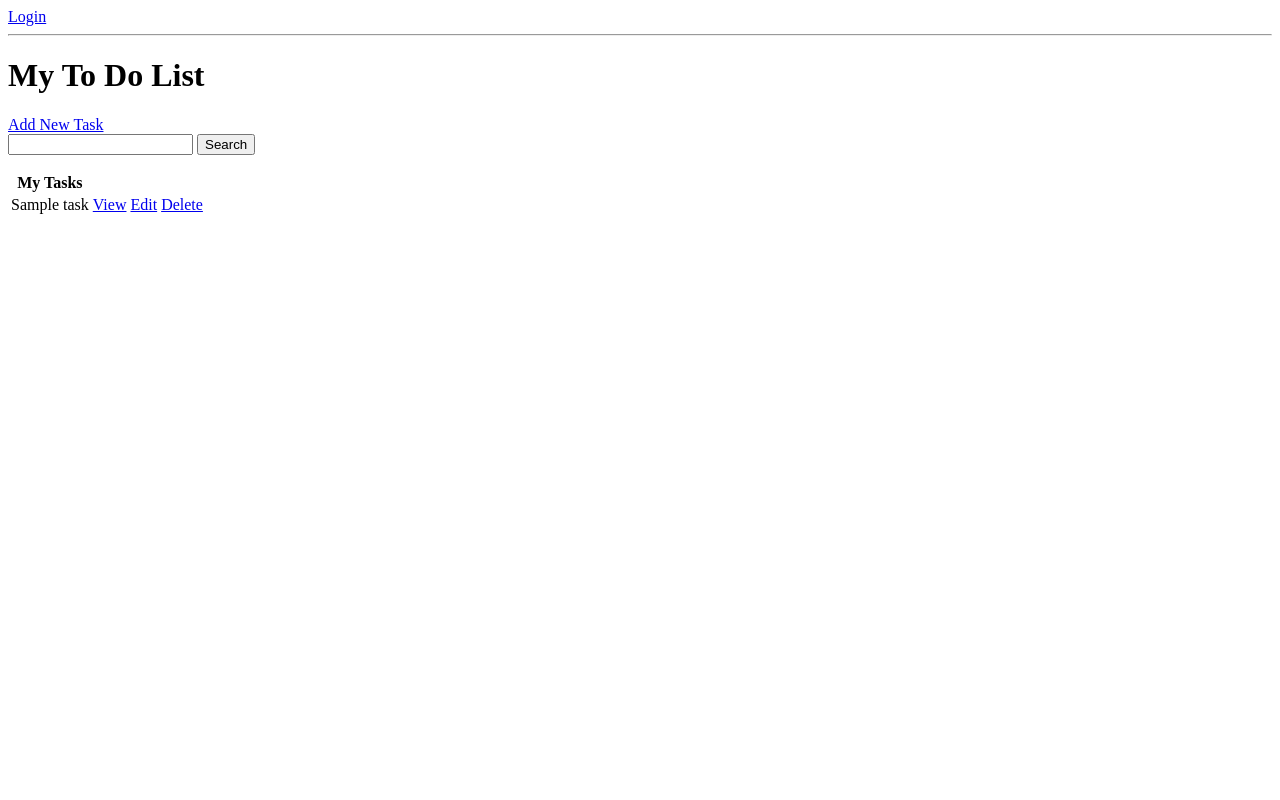
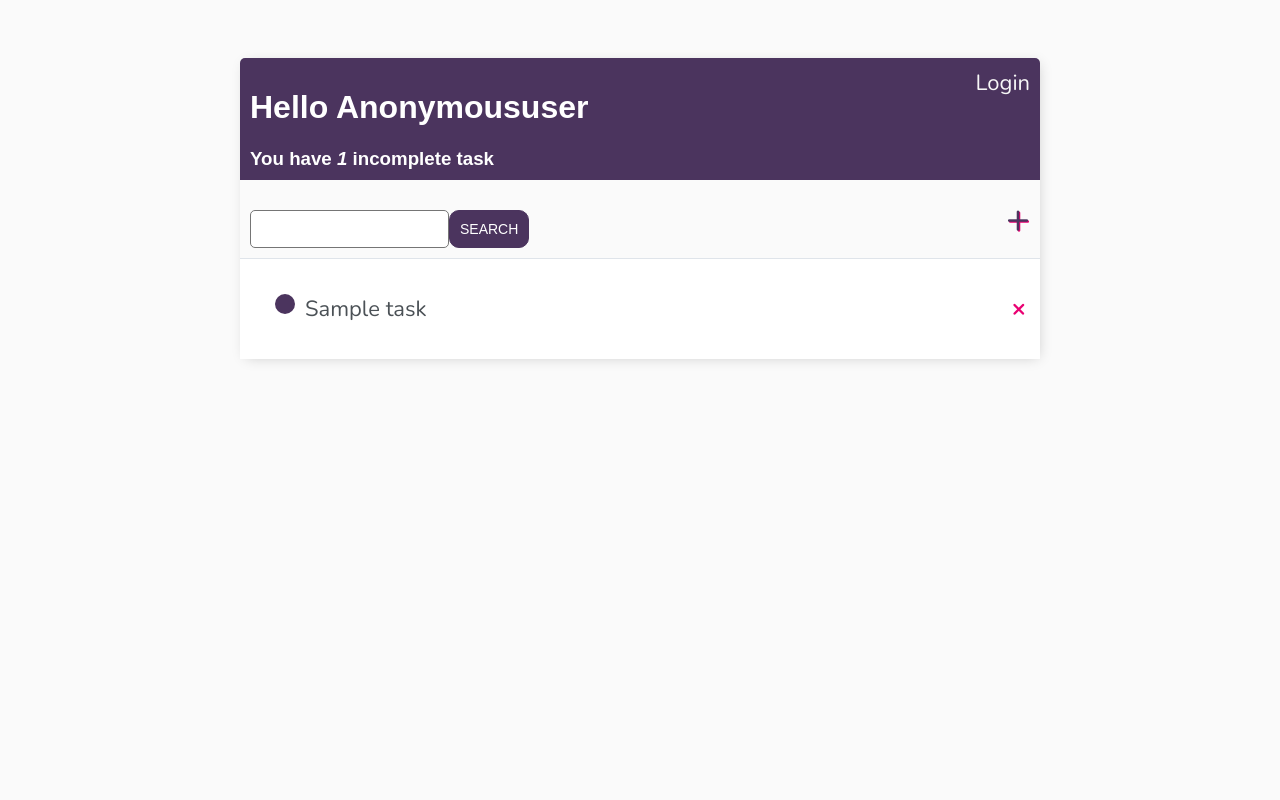
Before and after one commit to ycazeau/TodoListApp, a Django app: template base/templates/base/task_list.html in a window 1280 px wide. Run offline with Django 3.2, Linux system fonts and the light colour scheme; the template is opened without the code that fills it: most values are stand-ins (such as "Sample title", 1, 10 or a date in 2020).

Commit message:
Styling the pages

```diff
--- /dev/null
+++ b/base/templates/base/main.html
@@ -0,0 +1,167 @@
+<!DOCTYPE html>
+
+<html>
+    <head>
+        <meta charset= "utf-8">
+        <meta http-equiv="X-UA-Compatible" content="IE=edge">
+        <title>To Do List App</title>
+        <meta name="description" content="">
+        <meta name="viewport" content="width=device-width, initial-scale=1">
+
+        <link rel="preconnect" href="https://fonts.googleapis.com">
+        <link href="https://fonts.googleapis.com/css2?family=Nunito:wght@200&display=swap" rel="stylesheet">
+
+        <style>
+            body {
+                background-color: #FAFAFA;
+                font-family: 'Nunito', sans-serif;
+                padding-top: 50px;
+            }
+
+            h1,h2,h3,h4,h5,h6{
+                font-family: 'Raleway', sans-serif;
+            }
+
+            a, p{
+                color: #4B345E;
+                font-size:22px;
+            }
+
+            .container{
+                max-width: 800px;
+                margin: auto;
+                background-colo: #fff;
+                -webkit-box-shadow: 2px 2px 13px -4px rgba(0, 0, 0, 0.21);
+                box-shadow: 2px 2px 13px -4px rgba(0, 0, 0, 0.21);
+            }
+            {% comment %} Task list Header Bar {% endcomment %}
+            .header-bar {
+                display: flex;
+                justify-content: space-between;
+                color: #fff;
+                padding: 10px;
+                border-radius: 5px 5px 0 0;
+                background-color:#4b345e;
+            }
+
+            .header-bar a {
+                color: rgb(247, 247, 247);
+                text-decoration: none;
+            }
+
+            .task-wrapper {
+                display: flex;
+                align-items: center;
+                justify-content: space-between;
+                padding:15px;
+                background-color: #fff;
+                border-top: 1px solid #dfe4ea;
+                overflow: hidden;
+            }
+
+            .task-title {
+                display: flex;
+                padding: 20px;
+            }
+
+            .task-title a {
+                text-decoration: none;
+                color: #4b5156;
+                margin-left: 10px;
+            }
+
+            .task-complete-icon {
+                height: 20px;
+                width: 20px;
+                background-color: rgb(105, 192, 105);
+                border-radius: 50%;
+            }
+
+            .task-incomplete-icon {
+                height: 20px;
+                width: 20px;
+                background-color: #4b345e;
+                border-radius: 50%;
+            }
+
+            .delete-link {
+                text-decoration: none;
+                font-weight: 900;
+                color: #e90172;
+                font-size: 22px;
+                line-height: 0;
+                padding: 20px 0px;
+            }
+
+            #search-add-wrapper {
+                display: flex;
+                justify-content: space-between;
+                align-items: center;
+                padding: 10px;
+            }
+
+            #add-link {
+                color: #4b345e;
+                text-decoration: none;
+                font-size: 40px;
+                text-shadow: 1px 1px #e90172;
+            }
+
+            input[type=text],
+            input[type=password],
+            textarea {
+                border: 1px solid #757575;
+                border-radius: 5px;
+                padding: 10px;
+                width: 90%;
+            }
+
+            label {
+                padding-top: 10px !important;
+                display: block;
+                font-size:22px;
+            }
+
+            ::placeholder {
+                font-weight: 300;
+                opacity: 0.5;
+            }
+
+            .button {
+                border: 1px solid #4b345e;
+                background-color: #4b345e;
+                color: #fff;
+                padding: 10px;
+                font-size: 14px;
+                border-radius: 10px;
+                cursor: pointer;
+                text-decoration: none;
+                text-transform: uppercase;
+            }
+
+            #btn-logout{
+                text-transform: capitalize;
+                font-size: 30px;
+                padding: 20px;
+            }
+
+            .card-body {
+                padding: 20px;
+            }
+
+            @media screen and (max-width:320px) {
+                #search-add-wrapper {
+                    padding: 10px;
+                }
+
+        </style>
+    </head>
+
+    <body>
+        <div class="container">
+            {% block content %}
+
+            {% endblock content %}
+        </div>
+    </body>
+</html>
--- a/base/templates/base/task_list.html
+++ b/base/templates/base/task_list.html
@@ -1,35 +1,59 @@
 
-{% comment %} Check if the user is logged in or logged out {% endcomment %}
-{% if request.user.is_authenticated %}
-    <p> {{ request.user }}</p>
-    <a href="{% url 'logout' %}">Logout</a>
-{% else %}
+{% extends 'base/main.html' %}
+
+{% block content %}
+
+<div class="header-bar">
+    <div>
+        <h1>Hello {{request.user|title}}</h1>
+        <h3 style="margin:0"> You have <i>{{count}}</i> incomplete task{{ count|pluralize:"s" }}</h3>
+    </div>
+
+    {% comment %} Check if the user is logged in or logged out {% endcomment %}
+    {% if request.user.is_authenticated %}
+    <a id="btn-logout" href="{% url 'logout' %}">Logout</a>
+    {% else %}
     <a href="{% url 'login' %}">Login</a>
-{% endif %}
+    {% endif %}
+</div>
 
-<hr>
-<h1> My To Do List </h1>
-<a href="{% url 'task-create' %}">Add New Task</a>
+<div id="search-add-wrapper">
+    <form method="GET" style="margin-top: 20px; display:flex;">
+        <input type='text' name='search-area' value="{{search_input}}">
+        <input class="button" type="submit" value="Search">
+    </form>
 
-<form method="GET">
-    <input type='text' name='search-area' value="{{search_input}}">
-    <input type="submit" value="Search">
-</form>
+    <a id="add-link" href="{% url 'task-create' %}"> &#x2b</a>
+</div>
 
-<table>
-    <tr>
-        <th>My Tasks</th>
-        <th></th>
-        <th></th>
-    </tr>
+
+<div class="task-items-wrapper">
     {% for task in tasks %}
-    <tr>
-        <td>{{task.title}}</td>
-        <td><a href="{%  url 'task' task.id %}"> View </a></td>
-        <td><a href="{%  url 'task-update' task.id %}"> Edit </a></td>
-        <td><a href="{%  url 'task-delete' task.id %}"> Delete </a></td>
-    </tr>
+
+        <div class="task-wrapper">
+            {% if task.complete %}
+                <div class="task-title">
+                    <div class="task-complete-icon"></div>
+                    <i><s><a href="{% url 'task-update' task.id %}">{{task}}</a></s></i>
+                </div>
+
+            <a class="delete-link" href="{%  url 'task-delete' task.id %}"> &#215; </a>
+
+            {%else%}
+            <div class="task-title">
+                <div class="task-incomplete-icon"></div>
+                <a href="{% url 'task-update' task.id %}">{{task}}</a>
+            </div>
+
+            <a class="delete-link" href="{%  url 'task-delete' task.id %}"> &#215; </a>
+
+            {% endif %}
+        </div>
+
     {% empty %}
     <h3>No items in list</h3>
     {% endfor %}
-</table>
+</div>
+
+
+{% endblock content %}
--- a/base/views.py
+++ b/base/views.py
@@ -43,7 +43,7 @@ class RegisterPage(FormView):
     def get(self, *args, **kwargs):
         if self.request.user.is_authenticated:
             return redirect('tasks')
-        return super(RegisterPage, self).get(**args, **kwargs)
+        return super(RegisterPage, self).get(*args, **kwargs)
 
 # All views
 # All taks view
```
Also changed, not shown: base/templates/base/login.html (+12 -1 lines), base/templates/base/register.html (+25 -7 lines), base/templates/base/task_confirm_delete.html (+17 -6 lines), base/templates/base/task_form.html (+18 -7 lines), db.sqlite3.
